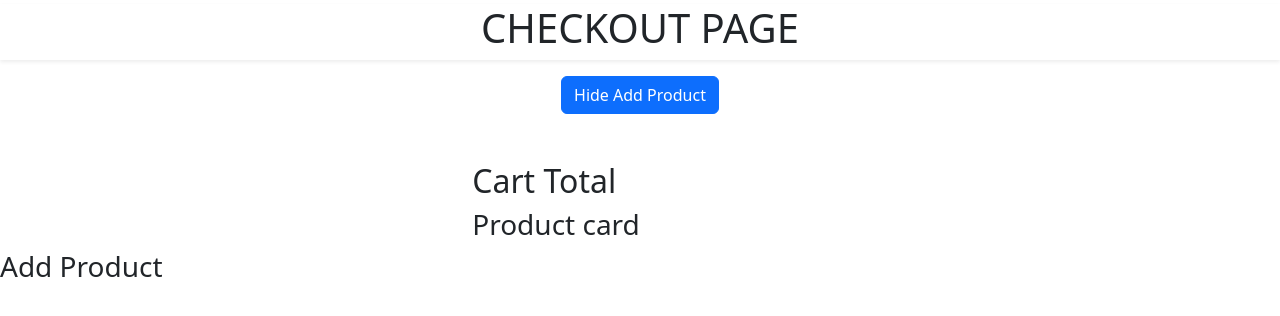
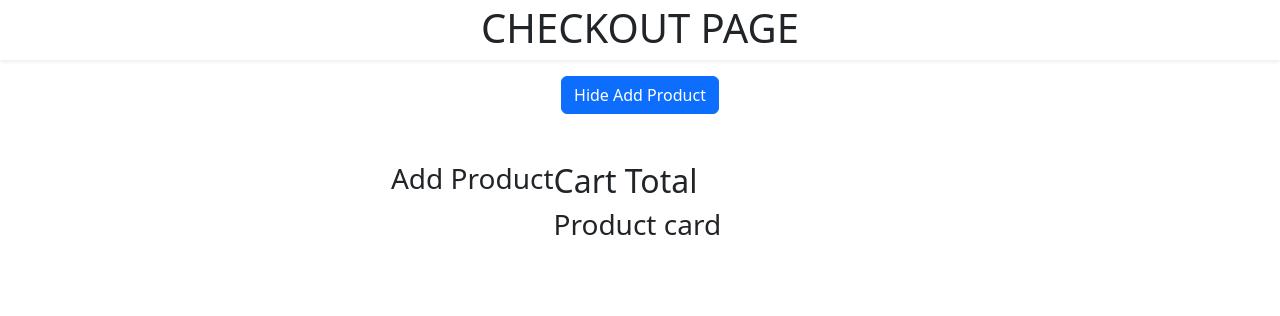
Before and after one commit to EnesGulerman/Clarusway-Assignment, a React (Create React App) app in the folder React/React-checkout/tw-react-checkout/: page / in a window 1280 px wide. Both pictures are taken after a click on the button "Show Add Product". Shown: the top 316 px of the page. Built offline with nearby package versions, Linux system fonts and the light colour scheme.

Commit message:
adjusted the AddProduct

```diff
--- a/React/React-checkout/tw-react-checkout/src/components/AddProducts.jsx
+++ b/React/React-checkout/tw-react-checkout/src/components/AddProducts.jsx
@@ -2,7 +2,7 @@ import React from 'react'
 
 const AddProducts = () => {
   return (
-    <div><h3>Add Product</h3></div>
+    <div className='mt-5'><h3>Add Product</h3></div>
   )
 }
 
--- a/React/React-checkout/tw-react-checkout/src/pages/Main.jsx
+++ b/React/React-checkout/tw-react-checkout/src/pages/Main.jsx
@@ -6,23 +6,24 @@ import { useState } from "react";
 import AddProducts from "../components/AddProducts";
 
 const Main = () => {
+  const [showAddProduct, setshowAddProduct] = useState(false);
 
-const [showAddProduct, setshowAddProduct]= useState(false)
-
-const hideShowFunc= () =>{
-    setshowAddProduct(!showAddProduct)
+  const hideShowFunc = () => {
+    setshowAddProduct(!showAddProduct);
     console.log(showAddProduct);
-}
+  };
 
   return (
     <div>
       <Header />
-      <ShowButton hideShowFunc = {hideShowFunc} showAddProduct={showAddProduct} />
-      <CartTotal />
-      {
-        showAddProduct ? <AddProducts /> : null
-      }
-
+      <ShowButton hideShowFunc={hideShowFunc} showAddProduct={showAddProduct} />
+      {showAddProduct ? (
+        <div className="d-flex justify-content-center">
+          <AddProducts /> <CartTotal />{" "}
+        </div>
+      ) : (
+        <CartTotal />
+      )}
     </div>
   );
 };
```
